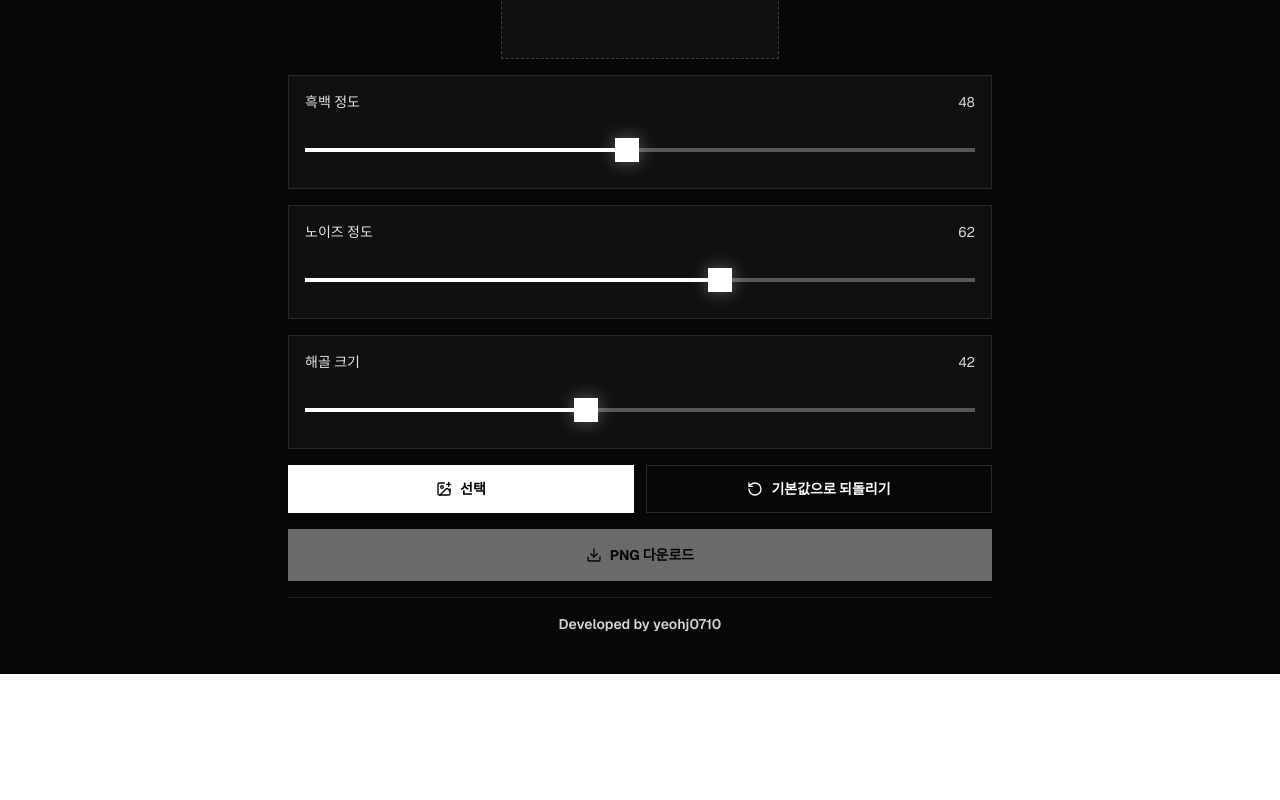
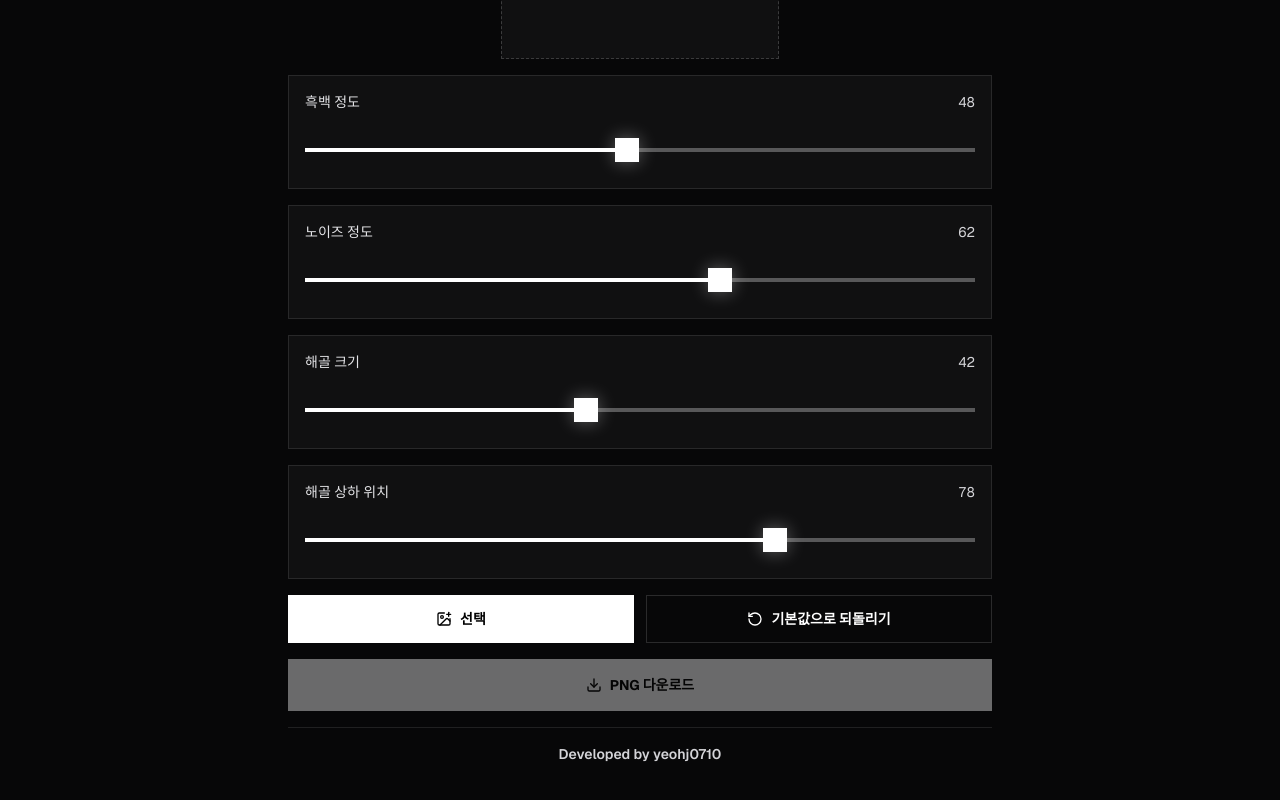
Before and after one commit to yeohj0710/skull-meme-generator, a Next.js app: page / in a window 1280 px wide. Shown: the part 445-1245 px from the top of the page. Before the commit the page ends 1119 px from the top, so only its background shows below. Built offline with nearby package versions, Linux system fonts and the light colour scheme.

Commit message:
Add skull vertical position control

```diff
--- a/src/app/page.tsx
+++ b/src/app/page.tsx
@@ -9,6 +9,7 @@ type EffectSettings = {
   mono: number;
   noise: number;
   skull: number;
+  skullY: number;
 };
 
 const OUTPUT_WIDTH = 1080;
@@ -16,7 +17,7 @@ const OUTPUT_HEIGHT = 1620;
 const OUTPUT_ASPECT = OUTPUT_WIDTH / OUTPUT_HEIGHT;
 const ACCEPTED_TYPES = ["image/jpeg", "image/png", "image/webp", "image/avif"];
 const SKULL_SRC = "/emoji-skull.webp";
-const DEFAULT_SETTINGS: EffectSettings = { mono: 48, noise: 62, skull: 42 };
+const DEFAULT_SETTINGS: EffectSettings = { mono: 48, noise: 62, skull: 42, skullY: 78 };
 
 const T = {
   title: "Skull Meme Generator",
@@ -24,6 +25,7 @@ const T = {
   mono: "\uD751\uBC31 \uC815\uB3C4",
   noise: "\uB178\uC774\uC988 \uC815\uB3C4",
   skull: "\uD574\uACE8 \uD06C\uAE30",
+  skullY: "\uD574\uACE8 \uC0C1\uD558 \uC704\uCE58",
   pick: "\uC120\uD0DD",
   reset: "\uAE30\uBCF8\uAC12\uC73C\uB85C \uB418\uB3CC\uB9AC\uAE30",
   download: "PNG \uB2E4\uC6B4\uB85C\uB4DC",
@@ -245,10 +247,18 @@ function drawChromaticShock(ctx: CanvasRenderingContext2D, width: number, height
   ctx.restore();
 }
 
-function drawSkullAsset(ctx: CanvasRenderingContext2D, skullImage: HTMLImageElement, width: number, height: number, skull: number) {
+function drawSkullAsset(
+  ctx: CanvasRenderingContext2D,
+  skullImage: HTMLImageElement,
+  width: number,
+  height: number,
+  skull: number,
+  skullY: number,
+) {
   const size = clamp(width * (0.12 + skull * 0.3), width * 0.12, width * 0.42);
   const x = width / 2 - size / 2 + (Math.random() - 0.5) * size * 0.05;
-  const y = height * 0.78 - size / 2 + (Math.random() - 0.5) * size * 0.05;
+  const centerY = clamp(height * skullY, size * 0.55, height - size * 0.55);
+  const y = centerY - size / 2 + (Math.random() - 0.5) * size * 0.05;
 
   ctx.save();
   ctx.globalAlpha = 1;
@@ -271,6 +281,7 @@ async function renderSkullMeme(sourceImage: ImageBitmap, canvas: HTMLCanvasEleme
   const mono = clamp(settings.mono / 100, 0, 1);
   const noise = clamp(settings.noise / 100, 0, 1);
   const skull = clamp(settings.skull / 100, 0, 1);
+  const skullY = clamp(settings.skullY / 100, 0.45, 0.92);
   const atmosphere = clamp((mono + noise) / 2, 0.05, 1);
 
   canvas.width = width;
@@ -289,7 +300,7 @@ async function renderSkullMeme(sourceImage: ImageBitmap, canvas: HTMLCanvasEleme
   drawFilmScratches(ctx, width, height, noise);
   drawPhonkStreaks(ctx, width, height, noise);
   drawNoise(ctx, width, height, noise);
-  drawSkullAsset(ctx, skullImage, width, height, skull);
+  drawSkullAsset(ctx, skullImage, width, height, skull, skullY);
 }
 
 function fileNameFromUpload(fileName: string) {
@@ -329,6 +340,7 @@ export default function Home() {
   const [mono, setMono] = useState(DEFAULT_SETTINGS.mono);
   const [noise, setNoise] = useState(DEFAULT_SETTINGS.noise);
   const [skull, setSkull] = useState(DEFAULT_SETTINGS.skull);
+  const [skullY, setSkullY] = useState(DEFAULT_SETTINGS.skullY);
   const [previewAspect, setPreviewAspect] = useState(OUTPUT_ASPECT);
   const [hasPreview, setHasPreview] = useState(false);
   const [isDragging, setIsDragging] = useState(false);
@@ -416,12 +428,19 @@ export default function Home() {
       const nextSettings = { ...settingsRef.current, [key]: value };
       settingsRef.current = nextSettings;
 
-      if (key === "mono") {
-        setMono(value);
-      } else if (key === "noise") {
-        setNoise(value);
-      } else {
-        setSkull(value);
+      switch (key) {
+        case "mono":
+          setMono(value);
+          break;
+        case "noise":
+          setNoise(value);
+          break;
+        case "skull":
+          setSkull(value);
+          break;
+        case "skullY":
+          setSkullY(value);
+          break;
       }
 
       if (sourceImageRef.current) {
@@ -450,6 +469,7 @@ export default function Home() {
     setMono(DEFAULT_SETTINGS.mono);
     setNoise(DEFAULT_SETTINGS.noise);
     setSkull(DEFAULT_SETTINGS.skull);
+    setSkullY(DEFAULT_SETTINGS.skullY);
 
     if (sourceImageRef.current) {
       void renderCurrentImage(DEFAULT_SETTINGS);
@@ -579,6 +599,15 @@ export default function Home() {
             max={100}
             onChange={(value) => updateSetting("skull", value)}
             onCommit={(value) => updateSetting("skull", value, true)}
+          />
+          <Control
+            id="skullY"
+            label={T.skullY}
+            value={skullY}
+            min={45}
+            max={92}
+            onChange={(value) => updateSetting("skullY", value)}
+            onCommit={(value) => updateSetting("skullY", value, true)}
           />
 
           <div className="grid grid-cols-1 gap-3 min-[420px]:grid-cols-2">
```
